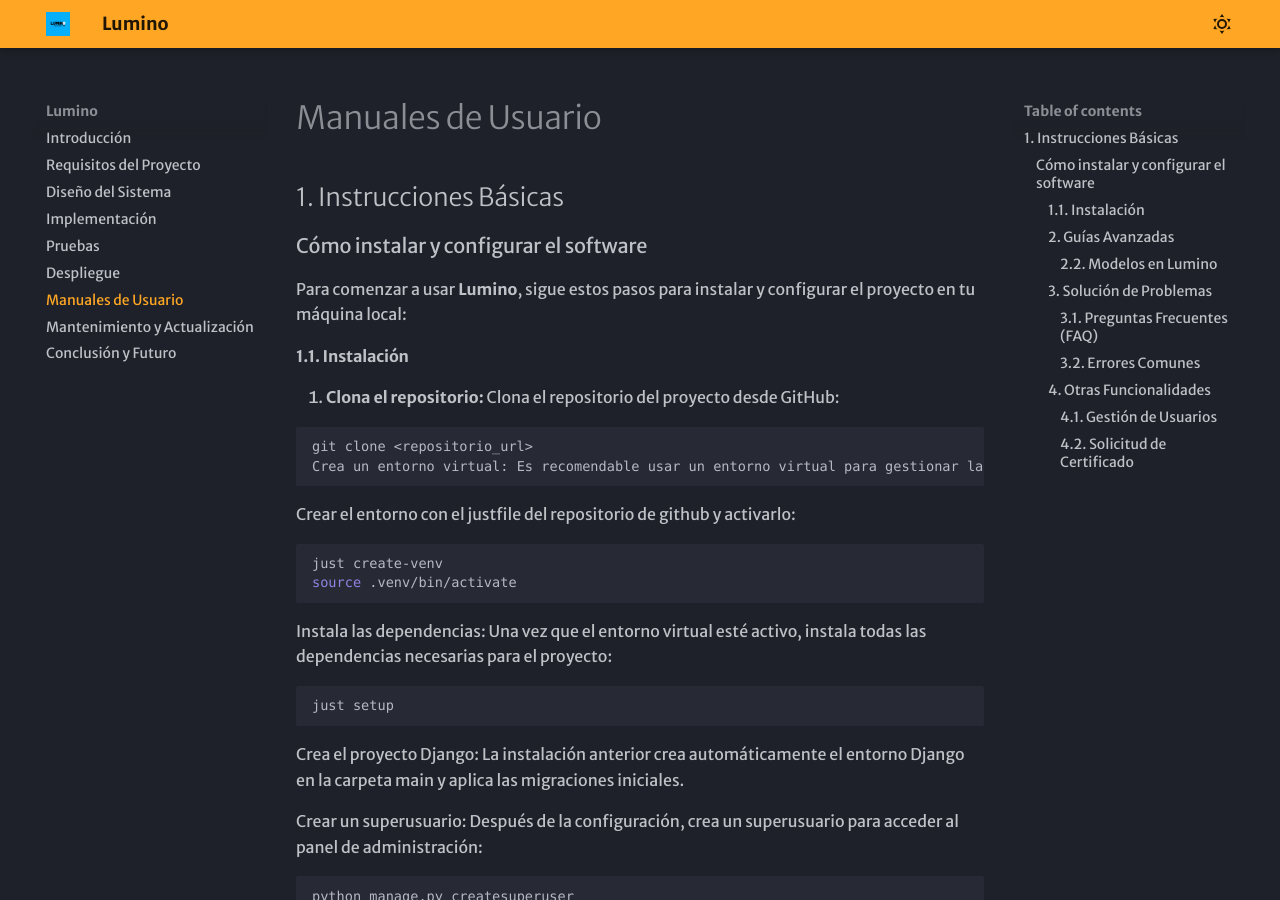
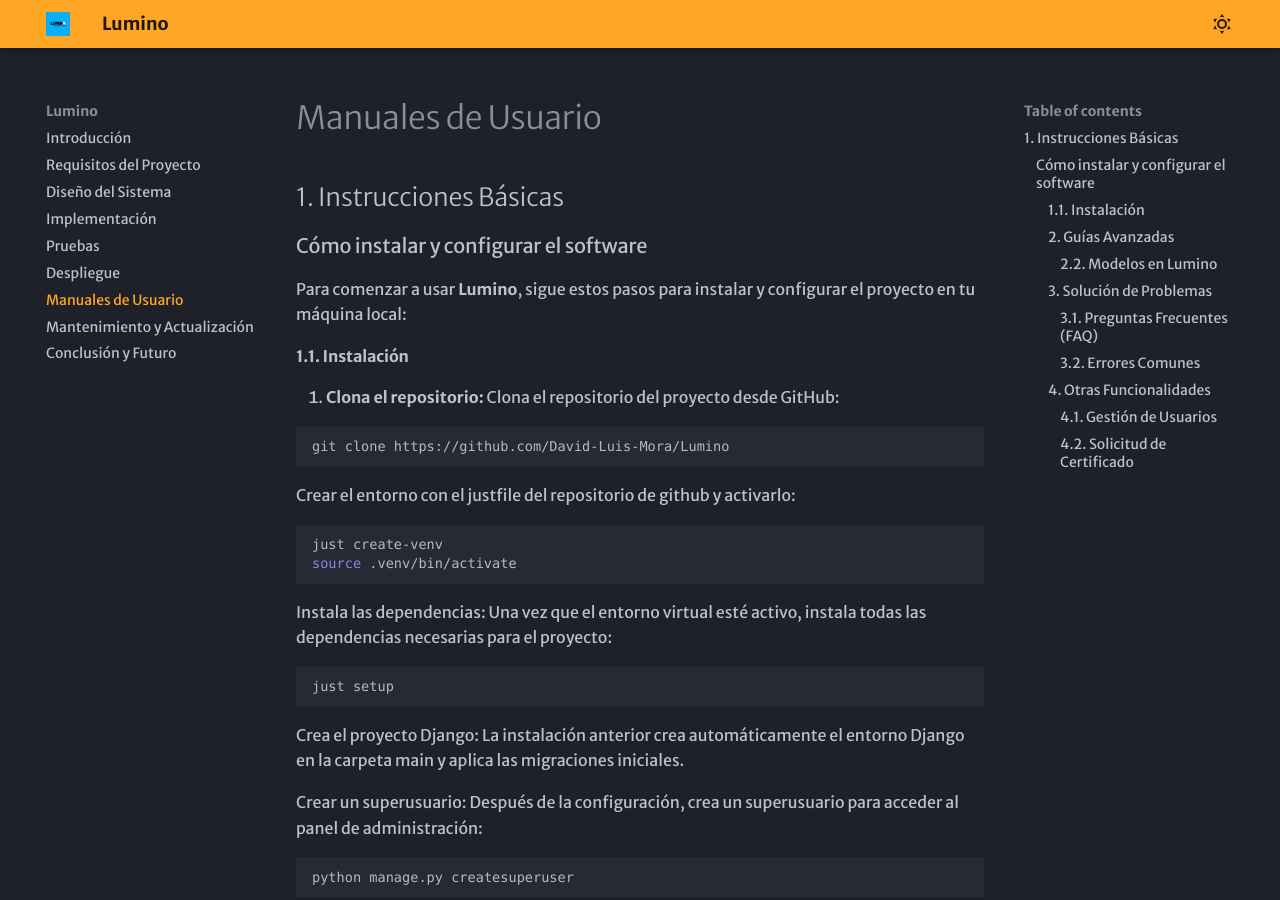
Before and after one commit to David-Luis-Mora/MkDocsLumino, an MkDocs documentation site: the page built from docs/manuales.md, in a window 1280 px wide and 900 px high. Built offline with MkDocs 1.6.1 and Material for MkDocs 9.7.7, drawn with Linux system fonts in a browser that asks for light colours; some web fonts are replaced.

Commit message:
modificacion de manuales

````diff
--- a/docs/manuales.md
+++ b/docs/manuales.md
@@ -10,8 +10,7 @@ Para comenzar a usar **Lumino**, sigue estos pasos para instalar y configurar el
    Clona el repositorio del proyecto desde GitHub:
 
 ```bash
-git clone <repositorio_url>
-Crea un entorno virtual: Es recomendable usar un entorno virtual para gestionar las dependencias:
+git clone https://github.com/David-Luis-Mora/Lumino
 ```
 
 Crear el entorno con el justfile del repositorio de github y activarlo:
````
